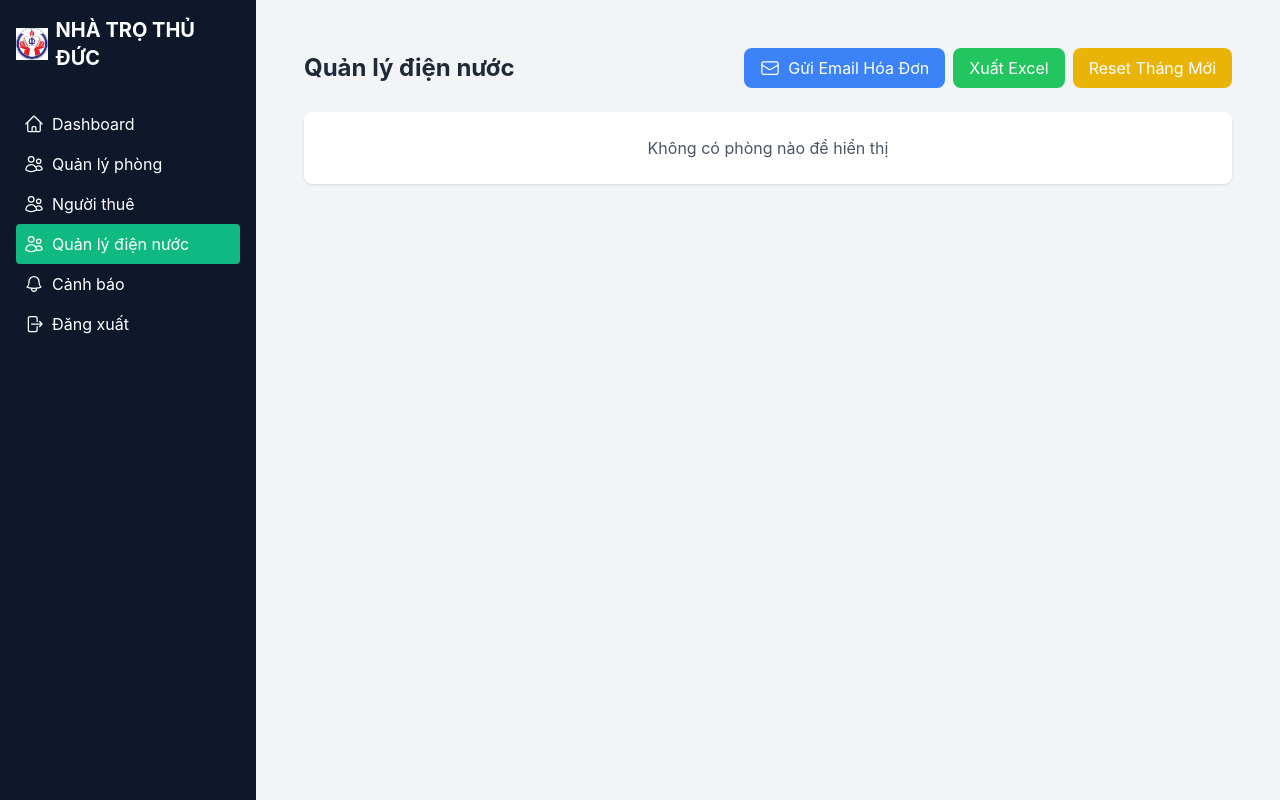
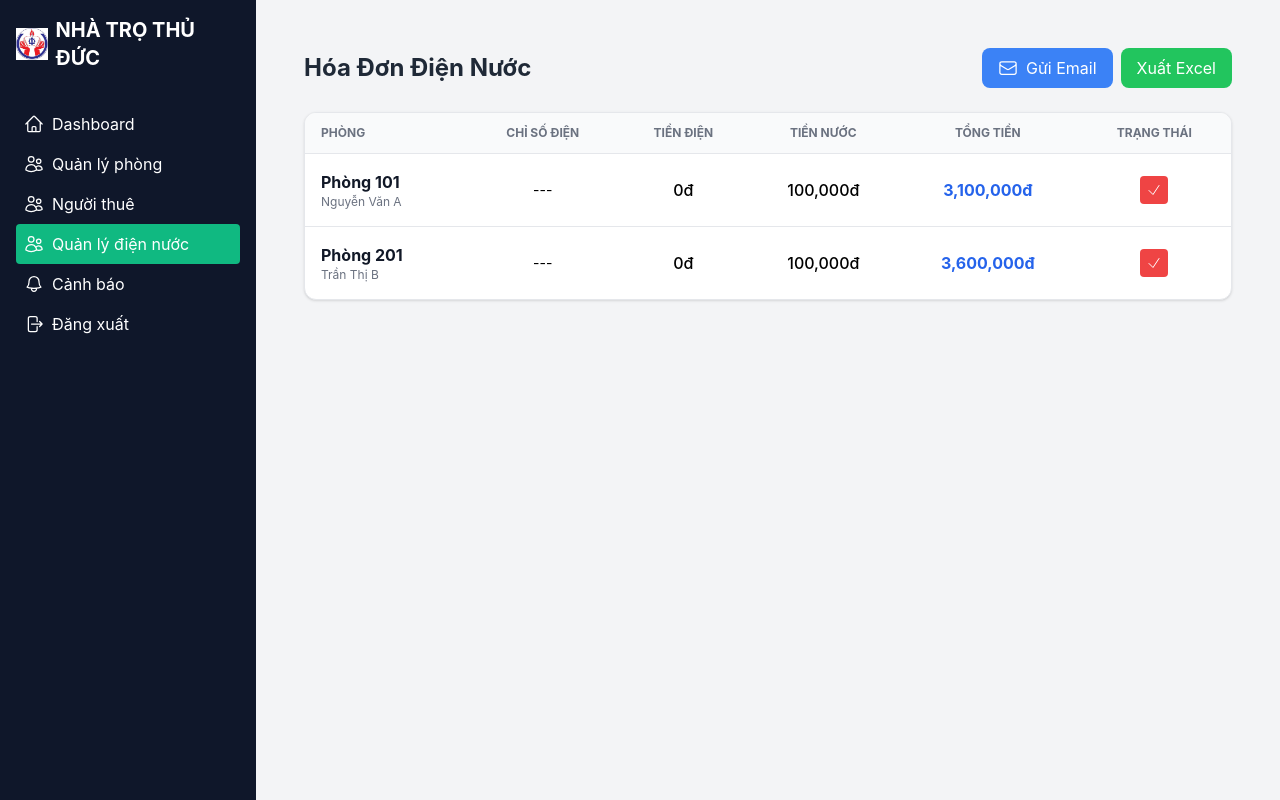
Before and after one commit to jocol1/quan-ly-nha-tro, a React (Create React App) app in the folder frontend/: page /diennuoc in a window 1280 px wide. Built offline with nearby package versions, Linux system fonts and the light colour scheme; no server answers; the database is empty; sample sign-in values are in the browser's storage.

Commit message:
Refactor DienNuoc component and remove axios

```diff
--- a/frontend/src/components/diennuoc.tsx
+++ b/frontend/src/components/diennuoc.tsx
@@ -1,12 +1,11 @@
 import { useState, useEffect, useCallback } from 'react';
-import axios from 'axios';
 import { EnvelopeIcon, CheckIcon } from '@heroicons/react/24/outline';
 import { db } from '../firebase';
-import { collection, onSnapshot, QuerySnapshot, DocumentData, updateDoc, getDocs } from 'firebase/firestore';
+import { collection, onSnapshot, QuerySnapshot, DocumentData } from 'firebase/firestore';
 import emailjs from 'emailjs-com';
 import * as XLSX from 'xlsx';
 
-// Khởi tạo EmailJS với User ID
+// Khởi tạo EmailJS
 emailjs.init('TLbN0IeyPcLfS1k7E');
 
 interface Tenant {
@@ -15,10 +14,6 @@ interface Tenant {
   citizenId: string;
   phone: string;
   email: string;
-  moveInDate: string;
-  oldMeterReading?: number;
-  newMeterReading?: number;
-  totalCost?: number;
   isPaid?: boolean;
 }
 
@@ -39,51 +34,27 @@ interface ElectricityBill {
   oldMeterReading: number;
 }
 
-const isAxiosError = (error: unknown): error is { response?: { data?: { message?: string } } } => {
-  return typeof error === 'object' && error !== null && 'response' in error;
-};
+const DienNuoc = () => {
+  // 1. DỮ LIỆU PHÒNG TĨNH (Để khớp với số phòng trên Firebase của bạn)
+  const staticOccupiedRooms: Room[] = [
+    {
+      _id: '1', roomNumber: '101', floor: 1, status: 'occupied', price: 3000000, bathrooms: 1, showerRooms: 1,
+      tenant: { _id: 't1', name: 'Nguyễn Văn A', citizenId: '079123456789', phone: '0901234567', email: 'vana@gmail.com', isPaid: false }
+    },
+    {
+      _id: '3', roomNumber: '201', floor: 2, status: 'occupied', price: 3500000, bathrooms: 1, showerRooms: 1,
+      tenant: { _id: 't2', name: 'Trần Thị B', citizenId: '079987654321', phone: '0907654321', email: 'thib@gmail.com', isPaid: false }
+    }
+  ];
 
-const DienNuoc = () => {
-  const [rooms, setRooms] = useState<Room[]>([]);
+  const [rooms, setRooms] = useState<Room[]>(staticOccupiedRooms);
   const [electricityBills, setElectricityBills] = useState<ElectricityBill[]>([]);
   const [loading, setLoading] = useState(true);
 
-  const fetchRooms = useCallback(async () => {
-    setLoading(true);
-    try {
-      const { data } = await axios.get<Room[]>('https://nhatro-backend.onrender.com/api/rooms');
-      const occupiedRooms = data
-        .filter(room => room.status === 'occupied')
-        .map(room => ({
-          ...room,
-          bathrooms: room.bathrooms || 1,
-          showerRooms: room.showerRooms || 1,
-          tenant: room.tenant ? {
-            ...room.tenant,
-            citizenId: room.tenant.citizenId || '',
-            isPaid: room.tenant.isPaid ?? false
-          } : undefined
-        }))
-        .sort((a, b) => {
-          const roomNumA = parseInt(a.roomNumber);
-          const roomNumB = parseInt(b.roomNumber);
-          return roomNumA - roomNumB;
-        });
-      setRooms(occupiedRooms);
-    } catch (err) {
-      console.error('Lỗi tải dữ liệu phòng:', err);
-      alert(isAxiosError(err)
-        ? err.response?.data?.message || 'Lỗi khi tải phòng'
-        : 'Lỗi không xác định');
-    } finally {
-      setLoading(false);
-    }
-  }, []);
-
-  const fetchElectricityBills = useCallback(() => {
+  // 2. LẤY SỐ ĐIỆN TỪ FIREBASE (Giữ nguyên vì đây là dữ liệu thực)
+  useEffect(() => {
     const billsRef = collection(db, '123');
-    return onSnapshot(billsRef,
-      (snapshot: QuerySnapshot<DocumentData>) => {
+    const unsubscribe = onSnapshot(billsRef, (snapshot: QuerySnapshot<DocumentData>) => {
       const bills: ElectricityBill[] = snapshot.docs.map(doc => {
         const data = doc.data();
         return {
@@ -93,320 +64,117 @@ const DienNuoc = () => {
         };
       });
       setElectricityBills(bills);
-      },
-      (error: Error) => {
-        console.error('Lỗi tải dữ liệu điện:', error);
-        alert('Lỗi khi tải dữ liệu điện từ Firebase!');
-      }
-    );
+      setLoading(false);
+    });
+
+    return () => unsubscribe();
   }, []);
 
-  useEffect(() => {
-    const unsubscribe = fetchElectricityBills();
-    fetchRooms();
-    return () => unsubscribe();
-  }, [fetchElectricityBills, fetchRooms]);
+  const calculateElectricityCost = (bill: ElectricityBill) => {
+    const usage = bill.newMeterReading - bill.oldMeterReading;
+    return usage > 0 ? usage * 3000 : 0;
+  };
 
-  const calculateElectricityCost = useCallback((bill: ElectricityBill) => {
-    const usage = (bill.newMeterReading || 0) - (bill.oldMeterReading || 0);
-    return usage * 3000;
-  }, []);
+  const calculateWaterCost = (room: Room) => {
+    return (room.bathrooms * 50000) + (room.showerRooms * 50000);
+  };
 
-  const calculateWaterCost = useCallback((room: Room) => {
-    return ((room.bathrooms || 0) * 50000) + ((room.showerRooms || 0) * 50000);
-  }, []);
+  // Xác nhận thanh toán (Chỉ cập nhật giao diện vì bản Demo)
+  const handleConfirmPayment = (citizenId: string) => {
+    setRooms(prev => prev.map(r =>
+      r.tenant?.citizenId === citizenId ? { ...r, tenant: { ...r.tenant, isPaid: true } } : r
+    ));
+    alert('Đã xác nhận thanh toán thành công!');
+  };
 
-  const calculateTotalCost = useCallback((room: Room) => {
-    const electricityBill = electricityBills.find(b => b.roomNumber === room.roomNumber);
-    const electricityCost = electricityBill ? calculateElectricityCost(electricityBill) : 0;
-    return electricityCost + calculateWaterCost(room) + (room.price || 0);
-  }, [electricityBills, calculateElectricityCost, calculateWaterCost]);
-
-  const handleConfirmPayment = useCallback(async (citizenId: string) => {
-    if (!citizenId) {
-      alert('Không tìm thấy CCCD người thuê!');
-      return;
-    }
-
-    if (!window.confirm('Xác nhận đã thanh toán cho phòng này?')) return;
+  // Gửi Email qua EmailJS
+  const sendBillEmails = async () => {
+    const targets = rooms.filter(r => r.tenant?.email);
+    if (!window.confirm(`Gửi hóa đơn cho ${targets.length} khách?`)) return;
 
     try {
-      setRooms(prevRooms => prevRooms.map(room =>
-        room.tenant?.citizenId === citizenId
-          ? { ...room, tenant: { ...room.tenant, isPaid: true } }
-          : room
-      ));
+      for (const room of targets) {
+        const bill = electricityBills.find(b => b.roomNumber === room.roomNumber);
+        const eCost = bill ? calculateElectricityCost(bill) : 0;
+        const wCost = calculateWaterCost(room);
+        const total = eCost + wCost + room.price;
 
-      await axios.put(`https://nhatro-backend.onrender.com/api/tenants/citizenId/${citizenId}`, { isPaid: true });
-      alert('Xác nhận thành công!');
-    } catch (err) {
-      console.error('Lỗi xác nhận thanh toán:', err);
-      alert(isAxiosError(err)
-        ? err.response?.data?.message || 'Xác nhận thất bại!'
-        : 'Lỗi không xác định');
-    }
-  }, []);
-
-  const resetForNewMonth = useCallback(async () => {
-    if (!window.confirm('Bạn có chắc muốn reset dữ liệu cho tháng mới?')) return;
-
-    try {
-      setLoading(true);
-
-      // Reset dữ liệu trên Firestore
-      const billsRef = collection(db, '123');
-      const querySnapshot = await getDocs(billsRef);
-      const updates = querySnapshot.docs.map(async (doc) => {
-        const data = doc.data();
-        await updateDoc(doc.ref, {
-          oldMeterReading: data.newMeterReading || 0,
-        });
-      });
-      await Promise.all(updates);
-
-      // Reset trạng thái thanh toán và totalCost trên server
-      await Promise.all(rooms.map(async (room) => {
-        if (room.tenant?.citizenId) {
-          const bill = electricityBills.find(b => b.roomNumber === room.roomNumber);
-          await axios.put(`https://nhatro-backend.onrender.com/api/tenants/citizenId/${room.tenant.citizenId}`, {
-            isPaid: false,
-            oldMeterReading: bill?.newMeterReading || 0,
-            totalCost: 0,
+        await emailjs.send('service_pwyposb', 'template_uherzex', {
+          to_email: room.tenant?.email,
+          tenant_name: room.tenant?.name,
+          room_number: room.roomNumber,
+          electricity_cost: eCost.toLocaleString(),
+          water_cost: wCost.toLocaleString(),
+          room_cost: room.price.toLocaleString(),
+          total_cost: total.toLocaleString(),
+          account_number: "6999912092003",
+          account_name: "LY TAN LOC"
         });
       }
-      }));
+      alert('Đã gửi toàn bộ email thành công!');
+    } catch (err) {
+      alert('Lỗi khi gửi email!');
+    }
+  };
 
-      // Cập nhật state
-      setRooms(prevRooms => prevRooms.map(room => {
+  if (loading) return <div className="p-10 text-center">Đang kết nối Firebase...</div>;
+
+  return (
+    <div className="max-w-7xl mx-auto p-4 space-y-6">
+      <div className="flex justify-between items-center">
+        <h2 className="text-2xl font-bold text-gray-800">Hóa Đơn Điện Nước</h2>
+        <div className="flex gap-2">
+          <button onClick={sendBillEmails} className="bg-blue-500 text-white px-4 py-2 rounded-lg flex items-center gap-2">
+            <EnvelopeIcon className="h-5 w-5" /> Gửi Email
+          </button>
+          <button onClick={() => alert('Đã xuất file Excel!')} className="bg-green-500 text-white px-4 py-2 rounded-lg">
+            Xuất Excel
+          </button>
+        </div>
+      </div>
+
+      <div className="bg-white rounded-xl shadow overflow-hidden border">
+        <table className="min-w-full divide-y divide-gray-200">
+          <thead className="bg-gray-50">
+            <tr>
+              <th className="px-4 py-3 text-left text-xs font-bold text-gray-500 uppercase">Phòng</th>
+              <th className="px-4 py-3 text-center text-xs font-bold text-gray-500 uppercase">Chỉ số Điện</th>
+              <th className="px-4 py-3 text-center text-xs font-bold text-gray-500 uppercase">Tiền Điện</th>
+              <th className="px-4 py-3 text-center text-xs font-bold text-gray-500 uppercase">Tiền Nước</th>
+              <th className="px-4 py-3 text-center text-xs font-bold text-gray-500 uppercase">Tổng Tiền</th>
+              <th className="px-4 py-3 text-center text-xs font-bold text-gray-500 uppercase">Trạng thái</th>
+            </tr>
+          </thead>
+          <tbody className="divide-y divide-gray-200">
+            {rooms.map(room => {
               const bill = electricityBills.find(b => b.roomNumber === room.roomNumber);
-        return {
-          ...room,
-          tenant: room.tenant ? {
-            ...room.tenant,
-            isPaid: false,
-            oldMeterReading: bill?.newMeterReading || 0,
-            totalCost: 0
-          } : undefined,
-        };
-      }));
-      setElectricityBills(prevBills => prevBills.map(bill => ({
-        ...bill,
-        oldMeterReading: bill.newMeterReading || 0,
-      })));
+              const eCost = bill ? calculateElectricityCost(bill) : 0;
+              const wCost = calculateWaterCost(room);
+              const total = eCost + wCost + room.price;
 
-      alert('Reset dữ liệu tháng mới thành công!');
-    } catch (err) {
-      console.error('Lỗi reset dữ liệu:', err);
-      alert(isAxiosError(err)
-        ? err.response?.data?.message || 'Reset thất bại!'
-        : 'Lỗi không xác định');
-    } finally {
-      setLoading(false);
-    }
-  }, [rooms, electricityBills]);
-
-  const allPaid = rooms.every(room => room.tenant?.isPaid);
-
-  const renderActionCell = useCallback((room: Room) => {
-    if (room.tenant?.isPaid) {
               return (
-        <span className="bg-green-100 text-green-800 px-3 py-1 rounded-full text-sm font-medium">
-          Đã thanh toán
-        </span>
-      );
-    }
-    return (
-      <div className="flex items-center justify-center">
+                <tr key={room._id} className="hover:bg-gray-50">
+                  <td className="px-4 py-4">
+                    <div className="font-bold text-gray-900">Phòng {room.roomNumber}</div>
+                    <div className="text-xs text-gray-500">{room.tenant?.name}</div>
+                  </td>
+                  <td className="px-4 py-4 text-center text-sm">
+                    {bill ? `${bill.oldMeterReading} ➔ ${bill.newMeterReading}` : '---'}
+                  </td>
+                  <td className="px-4 py-4 text-center font-medium">{eCost.toLocaleString()}đ</td>
+                  <td className="px-4 py-4 text-center font-medium">{wCost.toLocaleString()}đ</td>
+                  <td className="px-4 py-4 text-center font-bold text-blue-600">{total.toLocaleString()}đ</td>
+                  <td className="px-4 py-4 text-center">
+                    {room.tenant?.isPaid ? (
+                      <span className="bg-green-100 text-green-700 px-3 py-1 rounded-full text-xs font-bold">Đã thu</span>
+                    ) : (
                       <button
-          onClick={() =>
-            room.tenant?.citizenId
-              ? handleConfirmPayment(room.tenant.citizenId)
-              : alert('Không tìm thấy CCCD!')
-          }
-          className="p-1.5 bg-red-500 rounded-md text-white hover:bg-red-600 transition-colors"
-          title="Xác nhận thanh toán"
+                        onClick={() => handleConfirmPayment(room.tenant!.citizenId)}
+                        className="bg-red-500 text-white p-1.5 rounded hover:bg-red-600"
                       >
                         <CheckIcon className="h-4 w-4" />
                       </button>
-      </div>
-    );
-  }, [handleConfirmPayment]);
-
-  const sendBillEmails = useCallback(async () => {
-    const validTenants = rooms.filter(
-      room => room.tenant?.email && /^[^\s@]+@[^\s@]+\.[^\s@]+$/.test(room.tenant.email)
-    );
-
-    if (!validTenants.length) {
-      alert('Không có email hợp lệ để gửi hóa đơn!');
-      return;
-    }
-
-    if (!window.confirm(`Gửi hóa đơn cho ${validTenants.length} khách thuê?`)) return;
-
-    setLoading(true);
-
-    try {
-      const monthYear = `${new Date().getMonth() + 1}/${new Date().getFullYear()}`;
-
-      await Promise.all(validTenants.map(async room => {
-        const bill = electricityBills.find(b => b.roomNumber === room.roomNumber);
-        const electricityCost = bill ? calculateElectricityCost(bill) : 0;
-        const totalCost = room.tenant?.totalCost || (electricityCost + calculateWaterCost(room) + (room.price || 0));
-
-        await emailjs.send(
-          'service_pwyposb',
-          'template_uherzex',
-          {
-            to_email: room.tenant!.email,
-            tenant_name: room.tenant!.name,
-            room_number: room.roomNumber,
-            electricity_usage: bill ? (bill.newMeterReading - (bill.oldMeterReading || 0)) : 0,
-            old_meter_reading: bill?.oldMeterReading || 0,
-            new_meter_reading: bill?.newMeterReading || 0,
-            electricity_cost: electricityCost.toLocaleString('vi-VN'),
-            water_cost: calculateWaterCost(room).toLocaleString('vi-VN'),
-            room_cost: (room.price || 0).toLocaleString('vi-VN'),
-            total_cost: totalCost.toLocaleString('vi-VN'),
-            date: monthYear,
-            bank_name: "MB Bank",
-            account_number: "6999912092003",
-            account_name: "LY TAN LOC",
-            bank_branch: "Chi nhánh Thủ Đức",
-            reply_to: 'lytanloc10c1@gmail.com',
-          },
-          'TLbN0IeyPcLfS1k7E'
-        );
-      }));
-
-      alert(`Đã gửi hóa đơn đến ${validTenants.length} khách thuê!`);
-    } catch (error) {
-      alert(`Gửi email thất bại: ${error instanceof Error ? error.message : 'Lỗi không xác định'}`);
-    } finally {
-      setLoading(false);
-    }
-  }, [rooms, electricityBills, calculateElectricityCost, calculateWaterCost]);
-
-  const exportToExcel = useCallback(() => {
-    const data = rooms.map(room => {
-      const bill = electricityBills.find(b => b.roomNumber === room.roomNumber);
-      const electricityCost = bill ? calculateElectricityCost(bill) : 0;
-      const totalCost = room.tenant?.totalCost || (electricityCost + calculateWaterCost(room) + (room.price || 0));
-
-      return {
-        'Số phòng': room.roomNumber,
-        'Tầng': room.floor,
-        'Người thuê': room.tenant?.name || 'Chưa có',
-        'Số điện cũ': bill?.oldMeterReading || 0,
-        'Số điện mới': bill?.newMeterReading || 0,
-        'Tiền điện (VNĐ)': electricityCost,
-        'Tiền nước (VNĐ)': calculateWaterCost(room),
-        'Tiền phòng (VNĐ)': room.price || 0,
-        'Tổng cộng (VNĐ)': totalCost,
-        'Trạng thái thanh toán': room.tenant?.isPaid ? 'Đã thanh toán' : 'Chưa thanh toán',
-      };
-    });
-
-    const workbook = XLSX.utils.book_new();
-    XLSX.utils.book_append_sheet(workbook,
-      XLSX.utils.json_to_sheet(data),
-      'Hóa đơn Điện Nước'
-    );
-    XLSX.writeFile(workbook, `HoaDonDienNuoc_${new Date().toISOString().split('T')[0]}.xlsx`);
-  }, [rooms, electricityBills, calculateElectricityCost, calculateWaterCost]);
-
-  useEffect(() => {
-    if (!loading && rooms.length > 0) {
-      const totalElectricity = rooms.reduce((sum, room) => {
-        const bill = electricityBills.find(b => b.roomNumber === room.roomNumber);
-        return sum + (bill ? (bill.newMeterReading - bill.oldMeterReading) * 3000 : 0);
-      }, 0);
-      const totalWater = rooms.reduce((sum, room) => {
-        return sum + ((room.bathrooms || 0) * 50000) + ((room.showerRooms || 0) * 50000);
-      }, 0);
-      localStorage.setItem('totalElectricityRevenue', totalElectricity.toString());
-      localStorage.setItem('totalWaterRevenue', totalWater.toString());
-    }
-  }, [rooms, electricityBills, loading]);
-
-  if (loading) {
-    return (
-      <div className="flex justify-center items-center h-64">
-        <div className="animate-spin rounded-full h-12 w-12 border-t-2 border-b-2 border-blue-500"></div>
-      </div>
-    );
-  }
-
-  return (
-    <div className="max-w-7xl mx-auto p-4 space-y-6">
-      <div className="flex flex-col sm:flex-row justify-between items-start sm:items-center gap-4">
-        <h2 className="text-2xl font-bold text-gray-800">Quản lý điện nước</h2>
-        <div className="flex flex-wrap gap-2">
-          <button
-            onClick={sendBillEmails}
-            className="flex items-center gap-2 bg-blue-500 hover:bg-blue-600 text-white px-4 py-2 rounded-lg transition-colors"
-            disabled={loading}
-          >
-            <EnvelopeIcon className="h-5 w-5" />
-            <span>Gửi Email Hóa Đơn</span>
-          </button>
-          <button
-            onClick={exportToExcel}
-            className="bg-green-500 hover:bg-green-600 text-white px-4 py-2 rounded-lg transition-colors"
-            disabled={loading}
-          >
-            Xuất Excel
-          </button>
-          {allPaid && (
-            <button
-              onClick={resetForNewMonth}
-              className="bg-yellow-500 hover:bg-yellow-600 text-white px-4 py-2 rounded-lg transition-colors"
-              disabled={loading}
-            >
-              Reset Tháng Mới
-            </button>
                     )}
-        </div>
-      </div>
-
-      {rooms.length > 0 ? (
-        <div className="overflow-x-auto rounded-lg border border-gray-200">
-          <table className="min-w-full divide-y divide-gray-200">
-            <thead className="bg-gray-100">
-              <tr>
-                <th className="px-4 py-3 text-left text-xs font-medium text-gray-700 uppercase tracking-wider">Số phòng</th>
-                <th className="px-4 py-3 text-left text-xs font-medium text-gray-700 uppercase tracking-wider">Tầng</th>
-                <th className="px-4 py-3 text-left text-xs font-medium text-gray-700 uppercase tracking-wider">Người thuê</th>
-                <th className="px-4 py-3 text-center text-xs font-medium text-gray-700 uppercase tracking-wider">Số điện cũ</th>
-                <th className="px-4 py-3 text-center text-xs font-medium text-gray-700 uppercase tracking-wider">Số điện mới</th>
-                <th className="px-4 py-3 text-center text-xs font-medium text-gray-700 uppercase tracking-wider">Tiền điện</th>
-                <th className="px-4 py-3 text-center text-xs font-medium text-gray-700 uppercase tracking-wider">Tiền nước</th>
-                <th className="px-4 py-3 text-center text-xs font-medium text-gray-700 uppercase tracking-wider">Tiền phòng</th>
-                <th className="px-4 py-3 text-center text-xs font-medium text-gray-700 uppercase tracking-wider">Tổng cộng</th>
-                <th className="px-4 py-3 text-center text-xs font-medium text-gray-700 uppercase tracking-wider">Hành động</th>
-              </tr>
-            </thead>
-            <tbody className="bg-white divide-y divide-gray-200">
-              {rooms.map(room => {
-                const bill = electricityBills.find(b => b.roomNumber === room.roomNumber);
-                const electricityCost = bill ? calculateElectricityCost(bill) : 0;
-                const totalCost = room.tenant?.totalCost || (electricityCost + calculateWaterCost(room) + (room.price || 0));
-
-                return (
-                  <tr key={room._id} className="hover:bg-gray-50">
-                    <td className="px-4 py-3 whitespace-nowrap text-sm text-gray-900">{room.roomNumber}</td>
-                    <td className="px-4 py-3 whitespace-nowrap text-sm text-gray-900">{room.floor}</td>
-                    <td className="px-4 py-3 whitespace-nowrap text-sm text-gray-900">{room.tenant?.name || 'Chưa có'}</td>
-                    <td className="px-4 py-3 whitespace-nowrap text-sm text-center text-gray-900">{bill?.oldMeterReading || 0}</td>
-                    <td className="px-4 py-3 whitespace-nowrap text-sm text-center text-gray-900">{bill?.newMeterReading || 0}</td>
-                    <td className="px-4 py-3 whitespace-nowrap text-sm text-center text-gray-900">{electricityCost.toLocaleString('vi-VN')} VNĐ</td>
-                    <td className="px-4 py-3 whitespace-nowrap text-sm text-center text-gray-900">{calculateWaterCost(room).toLocaleString('vi-VN')} VNĐ</td>
-                    <td className="px-4 py-3 whitespace-nowrap text-sm text-center text-gray-900">{(room.price || 0).toLocaleString('vi-VN')} VNĐ</td>
-                    <td className="px-4 py-3 whitespace-nowrap text-sm text-center text-gray-900 font-medium">
-                      {totalCost.toLocaleString('vi-VN')} VNĐ
-                    </td>
-                    <td className="px-4 py-3 whitespace-nowrap text-sm text-center">
-                      {renderActionCell(room)}
                   </td>
                 </tr>
               );
@@ -414,11 +182,6 @@ const DienNuoc = () => {
           </tbody>
         </table>
       </div>
-      ) : (
-        <div className="bg-white p-6 rounded-lg shadow text-center">
-          <p className="text-gray-600">Không có phòng nào để hiển thị</p>
-        </div>
-      )}
     </div>
   );
 };
```
Lines whose indentation alone changed are shown as unchanged.
